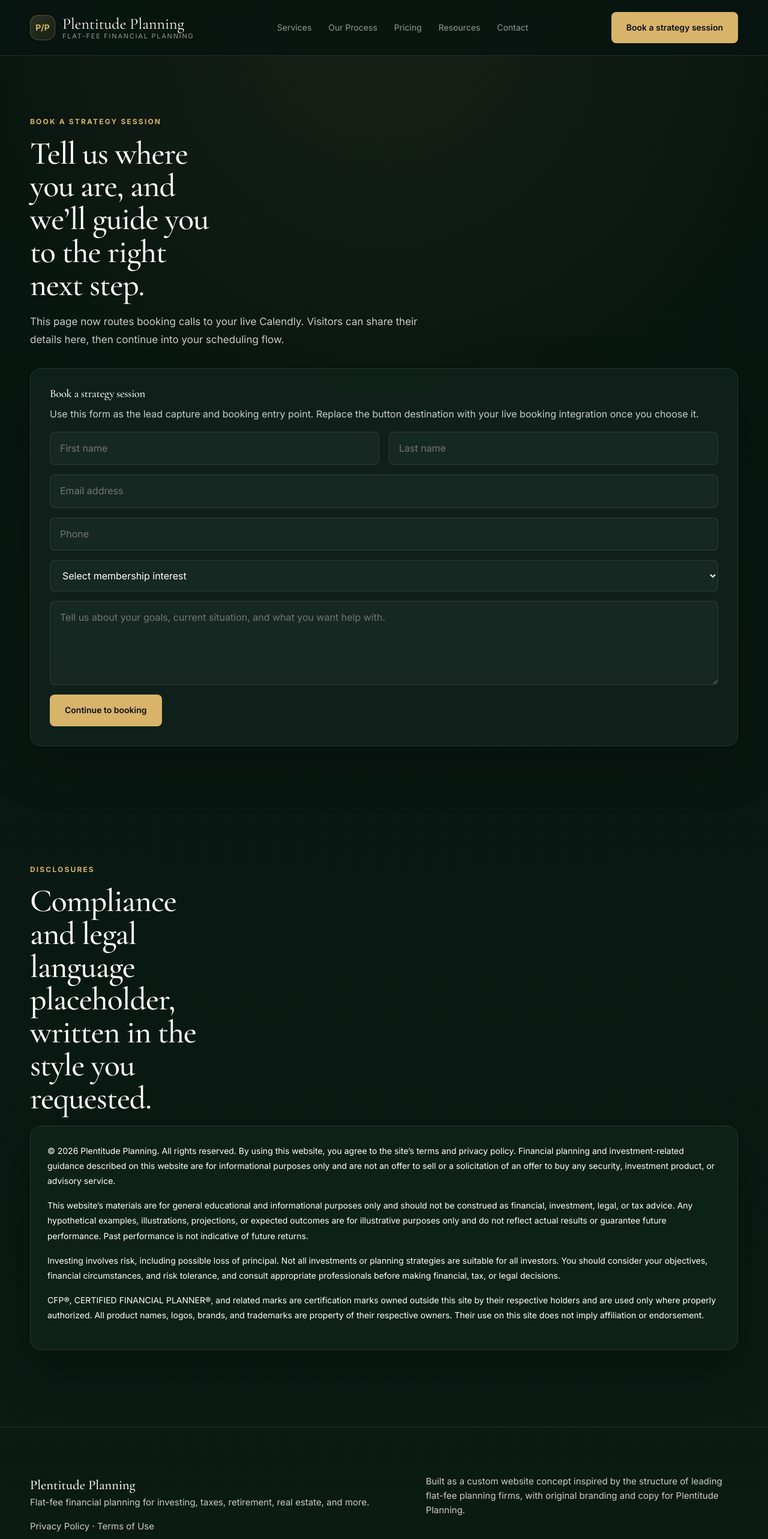
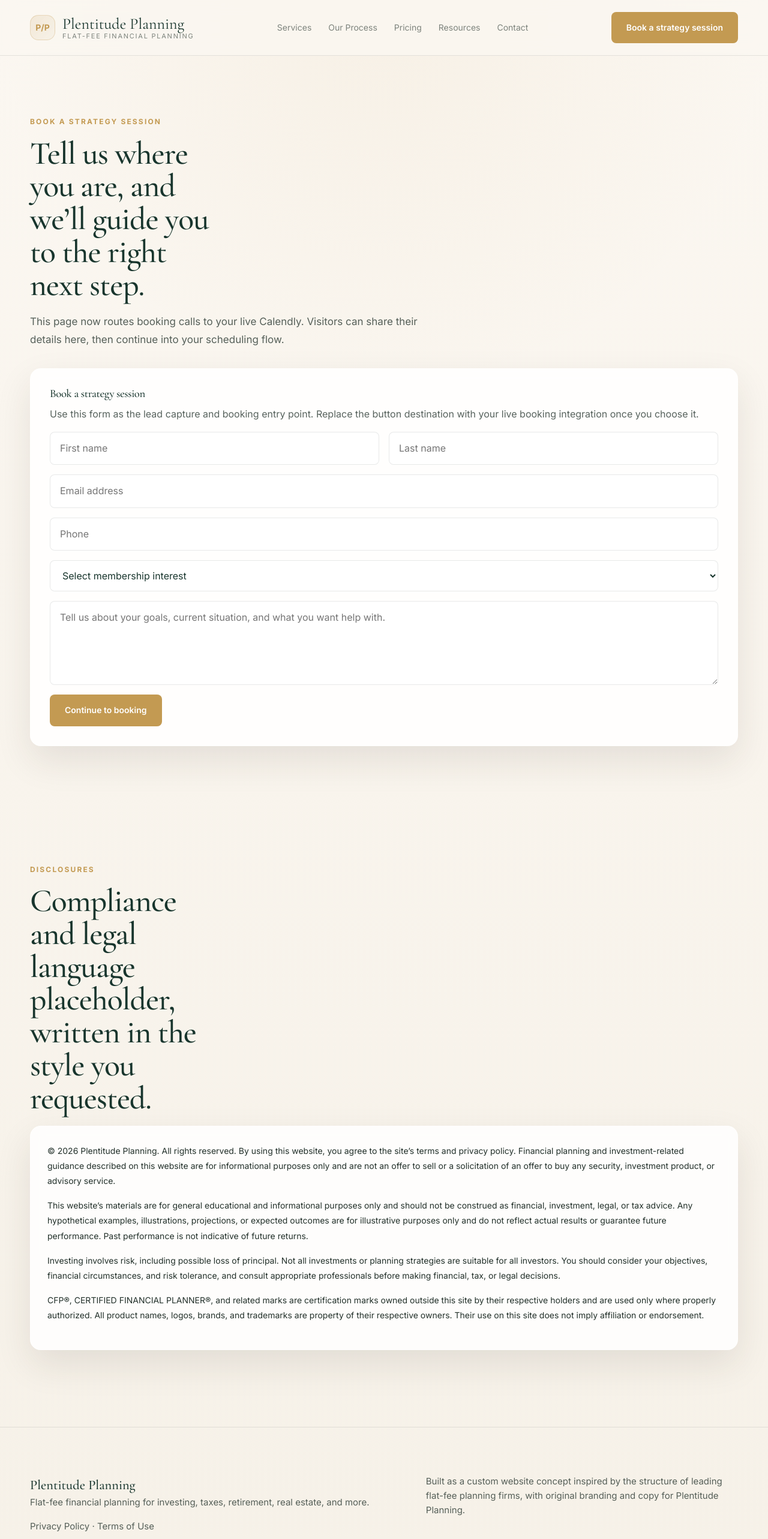
Before and after one commit to margohill2020-boop/PlentitudePlanning-Site, a Next.js app: page /contact in a window 1280 px wide. Shown: the top 2566 px of the page at 60% size. Built offline with nearby package versions, Linux system fonts and the light colour scheme.

Commit message:
Lighten site into warmer premium visual direction

```diff
--- a/app/globals.css
+++ b/app/globals.css
@@ -1,17 +1,18 @@
 :root {
-  --bg: #081712;
-  --bg-card: rgba(15, 35, 27, 0.88);
-  --bg-featured: rgba(19, 47, 36, 0.94);
-  --bg-soft: #10231b;
-  --border: rgba(255,255,255,0.10);
-  --border-strong: rgba(255,255,255,0.18);
-  --gold: #d8b36a;
-  --gold-light: #e6c27d;
-  --white: #ffffff;
-  --muted: rgba(255,255,255,0.56);
-  --muted-light: rgba(255,255,255,0.78);
-  --green: #4ade80;
-  --shadow: 0 30px 80px rgba(0,0,0,0.28);
+  --bg: #f6f1e8;
+  --bg-soft: #efe7da;
+  --bg-card: rgba(255,255,255,0.88);
+  --bg-featured: #f2eadc;
+  --border: rgba(35, 43, 38, 0.10);
+  --border-strong: rgba(35, 43, 38, 0.18);
+  --gold: #c39a52;
+  --gold-light: #d6ad67;
+  --forest: #18352d;
+  --ink: #22302a;
+  --muted: rgba(34,48,42,0.58);
+  --muted-light: rgba(34,48,42,0.76);
+  --green: #328a5b;
+  --shadow: 0 24px 60px rgba(46, 40, 27, 0.10);
   --max: 1180px;
 }
 
@@ -20,10 +21,10 @@ html { scroll-behavior: smooth; }
 body {
   margin: 0;
   font-family: 'Inter', ui-sans-serif, system-ui, sans-serif;
-  color: var(--white);
+  color: var(--ink);
   background:
-    radial-gradient(circle at top center, rgba(216,179,106,0.08), transparent 28%),
-    linear-gradient(180deg, #07140f 0%, #0a1b14 100%);
+    radial-gradient(circle at top center, rgba(195,154,82,0.07), transparent 24%),
+    linear-gradient(180deg, #fbf7f1 0%, var(--bg) 100%);
   line-height: 1.6;
 }
 
@@ -32,7 +33,7 @@ h1, h2, h3, h4 {
   margin: 0 0 12px;
   font-family: 'Cormorant Garamond', Georgia, serif;
   line-height: 1.02;
-  color: var(--white);
+  color: var(--forest);
   font-weight: 500;
   letter-spacing: -0.02em;
 }
@@ -41,7 +42,7 @@ img { max-width: 100%; height: auto; }
 
 .container { width: min(var(--max), calc(100% - 40px)); margin: 0 auto; }
 .section { padding: 96px 0; }
-.sectionWhite, .sectionForest { background: transparent; color: var(--white); }
+.sectionWhite, .sectionForest { background: transparent; color: var(--ink); }
 .sectionLabel {
   color: var(--gold);
   text-transform: uppercase;
@@ -80,18 +81,18 @@ img { max-width: 100%; height: auto; }
 .btn:hover { transform: translateY(-1px); }
 .btnPrimary {
   background: var(--gold);
-  color: #0a0e1a;
+  color: #fff;
 }
 .btnSecondary, .btnOutline {
   background: transparent;
-  color: var(--white);
+  color: var(--forest);
   border-color: var(--border);
 }
 .card {
   background: var(--bg-card);
   border-radius: 18px;
   box-shadow: var(--shadow);
-  border: 1px solid var(--border);
+  border: 1px solid rgba(255,255,255,0.35);
   padding: 32px;
   backdrop-filter: blur(10px);
 }
@@ -101,7 +102,7 @@ img { max-width: 100%; height: auto; }
   position: sticky;
   top: 0;
   z-index: 30;
-  background: rgba(7,20,15,0.8);
+  background: rgba(251,247,241,0.82);
   backdrop-filter: blur(14px);
   border-bottom: 1px solid var(--border);
 }
@@ -117,8 +118,8 @@ img { max-width: 100%; height: auto; }
   width: 42px;
   height: 42px;
   border-radius: 14px;
-  background: linear-gradient(135deg, rgba(216,179,106,0.18), rgba(216,179,106,0.08));
-  border: 1px solid rgba(216,179,106,0.3);
+  background: linear-gradient(135deg, rgba(195,154,82,0.16), rgba(195,154,82,0.06));
+  border: 1px solid rgba(195,154,82,0.28);
   color: var(--gold);
   display: inline-flex;
   align-items: center;
@@ -130,7 +131,7 @@ img { max-width: 100%; height: auto; }
 .brandName {
   font-family: 'Cormorant Garamond', Georgia, serif;
   font-size: 26px;
-  color: var(--white);
+  color: var(--forest);
 }
 .brandSub {
   font-size: 11px;
@@ -140,7 +141,7 @@ img { max-width: 100%; height: auto; }
 }
 .navLinks { display: flex; gap: 28px; flex-wrap: wrap; font-size: 14px; }
 .navLinks a { color: var(--muted); }
-.navLinks a:hover { color: var(--white); }
+.navLinks a:hover { color: var(--forest); }
 
 .hero {
   text-align: left;
@@ -149,8 +150,8 @@ img { max-width: 100%; height: auto; }
 .heroPanel, .heroPanelSimple {
   display: grid;
   grid-template-columns: 1.02fr 0.98fr;
-  background: linear-gradient(135deg, rgba(10,24,18,0.94), rgba(15,39,30,0.86));
-  border: 1px solid var(--border);
+  background: linear-gradient(135deg, rgba(255,250,244,0.88), rgba(245,238,227,0.84));
+  border: 1px solid rgba(255,255,255,0.55);
   box-shadow: var(--shadow);
   border-radius: 28px;
   overflow: hidden;
@@ -194,26 +195,26 @@ img { max-width: 100%; height: auto; }
   gap: 14px;
 }
 .heroPoint {
-  background: rgba(255,255,255,0.04);
-  border: 1px solid rgba(255,255,255,0.08);
+  background: rgba(255,255,255,0.55);
+  border: 1px solid rgba(35,43,38,0.08);
   border-radius: 14px;
   padding: 16px;
 }
-.heroPoint strong { display: block; margin-bottom: 6px; font-size: 14px; }
+.heroPoint strong { display: block; margin-bottom: 6px; font-size: 14px; color: var(--forest); }
 .heroPoint span { color: var(--muted-light); font-size: 13px; line-height: 1.6; }
 .heroMedia {
   min-height: 620px;
   position: relative;
   background:
-    linear-gradient(to left, rgba(8,18,14,0.16), rgba(8,18,14,0.28)),
+    linear-gradient(to left, rgba(255,248,240,0.08), rgba(255,248,240,0.26)),
     url('https://images.unsplash.com/photo-1554224155-8d04cb21cd6c?auto=format&fit=crop&w=1400&q=80') center/cover no-repeat;
 }
 .heroFloatingCard {
   position: absolute;
   max-width: 260px;
-  background: rgba(10,24,18,0.86);
-  border: 1px solid rgba(255,255,255,0.10);
-  color: var(--white);
+  background: rgba(255,255,255,0.86);
+  border: 1px solid rgba(35,43,38,0.10);
+  color: var(--forest);
   border-radius: 18px;
   padding: 18px;
   box-shadow: var(--shadow);
@@ -230,10 +231,10 @@ img { max-width: 100%; height: auto; }
   gap: 16px;
 }
 .trustCard {
-  background: rgba(15,35,27,0.92);
+  background: rgba(255,255,255,0.82);
   border-radius: 18px;
   box-shadow: var(--shadow);
-  border: 1px solid var(--border);
+  border: 1px solid rgba(255,255,255,0.5);
   text-align: center;
   padding: 24px 20px;
 }
@@ -262,10 +263,10 @@ img { max-width: 100%; height: auto; }
   align-items: start;
 }
 .serviceCard, .whyCard, .processStep, .proofStat, .miniTier, .ctaBox, .disclosure {
-  background: var(--bg-card);
+  background: rgba(255,255,255,0.84);
   border-radius: 18px;
   padding: 28px;
-  border: 1px solid var(--border);
+  border: 1px solid rgba(255,255,255,0.55);
   box-shadow: var(--shadow);
   backdrop-filter: blur(10px);
 }
@@ -283,7 +284,7 @@ img { max-width: 100%; height: auto; }
   display: inline-flex;
   align-items: center;
   justify-content: center;
-  background: rgba(216,179,106,0.14);
+  background: rgba(195,154,82,0.14);
   color: var(--gold);
   font-weight: 700;
   margin-bottom: 14px;
@@ -306,8 +307,8 @@ img { max-width: 100%; height: auto; }
   margin-top: 44px;
 }
 .pricingCardDark {
-  background: var(--bg-card);
-  border: 1px solid var(--border);
+  background: rgba(255,255,255,0.84);
+  border: 1px solid rgba(255,255,255,0.55);
   border-radius: 18px;
   padding: 36px 32px;
   position: relative;
@@ -315,7 +316,7 @@ img { max-width: 100%; height: auto; }
 }
 .pricingCardDark:nth-child(2) {
   background: var(--bg-featured);
-  border-color: rgba(216,179,106,0.44);
+  border-color: rgba(195,154,82,0.34);
   transform: translateY(-8px);
 }
 .pricingCardDark:hover { transform: translateY(-4px); border-color: var(--border-strong); }
@@ -331,13 +332,13 @@ img { max-width: 100%; height: auto; }
   font-size: 12px;
   font-weight: 700;
   margin-bottom: 16px;
-  border: 1px solid var(--border);
+  border: 1px solid rgba(35,43,38,0.10);
 }
 .price {
   font-family: 'Cormorant Garamond', Georgia, serif;
   font-size: 64px;
   font-weight: 500;
-  color: var(--white);
+  color: var(--forest);
   line-height: 1;
   margin-bottom: 4px;
 }
@@ -347,7 +348,7 @@ img { max-width: 100%; height: auto; }
   color: var(--muted);
   margin-bottom: 28px;
   padding-bottom: 24px;
-  border-bottom: 1px solid var(--border);
+  border-bottom: 1px solid rgba(35,43,38,0.10);
 }
 .featureList {
   padding-left: 0;
@@ -362,7 +363,7 @@ img { max-width: 100%; height: auto; }
   font-size: 14px;
   color: var(--muted-light);
   padding: 10px 0;
-  border-bottom: 1px solid var(--border);
+  border-bottom: 1px solid rgba(35,43,38,0.10);
   line-height: 1.6;
   font-weight: 400;
 }
@@ -374,8 +375,8 @@ img { max-width: 100%; height: auto; }
   height: 18px;
   min-width: 18px;
   border-radius: 50%;
-  background: rgba(34,197,94,0.15);
-  border: 1px solid rgba(34,197,94,0.3);
+  background: rgba(50,138,91,0.12);
+  border: 1px solid rgba(50,138,91,0.24);
   display: inline-flex;
   align-items: center;
   justify-content: center;
@@ -386,7 +387,7 @@ img { max-width: 100%; height: auto; }
   display: block;
   margin-bottom: 6px;
   font-size: 1.2rem;
-  color: var(--white);
+  color: var(--forest);
 }
 .quoteMark {
   font-size: 3rem;
@@ -403,10 +404,10 @@ img { max-width: 100%; height: auto; }
   width: 100%;
   padding: 14px 16px;
   border-radius: 8px;
-  border: 1px solid var(--border);
-  background: rgba(255,255,255,0.04);
+  border: 1px solid rgba(35,43,38,0.10);
+  background: rgba(255,255,255,0.72);
   font: inherit;
-  color: var(--white);
+  color: var(--forest);
 }
 .textarea { min-height: 140px; resize: vertical; }
 .full { grid-column: 1 / -1; }
@@ -414,12 +415,12 @@ img { max-width: 100%; height: auto; }
   padding: 54px 0 70px;
   color: var(--muted-light);
   font-size: 15px;
-  border-top: 1px solid var(--border);
+  border-top: 1px solid rgba(35,43,38,0.10);
   margin-top: 32px;
 }
 .footer strong {
   font-size: 1.4rem;
-  color: var(--white);
+  color: var(--forest);
   font-family: 'Cormorant Garamond', Georgia, serif;
   font-weight: 500;
 }
```
